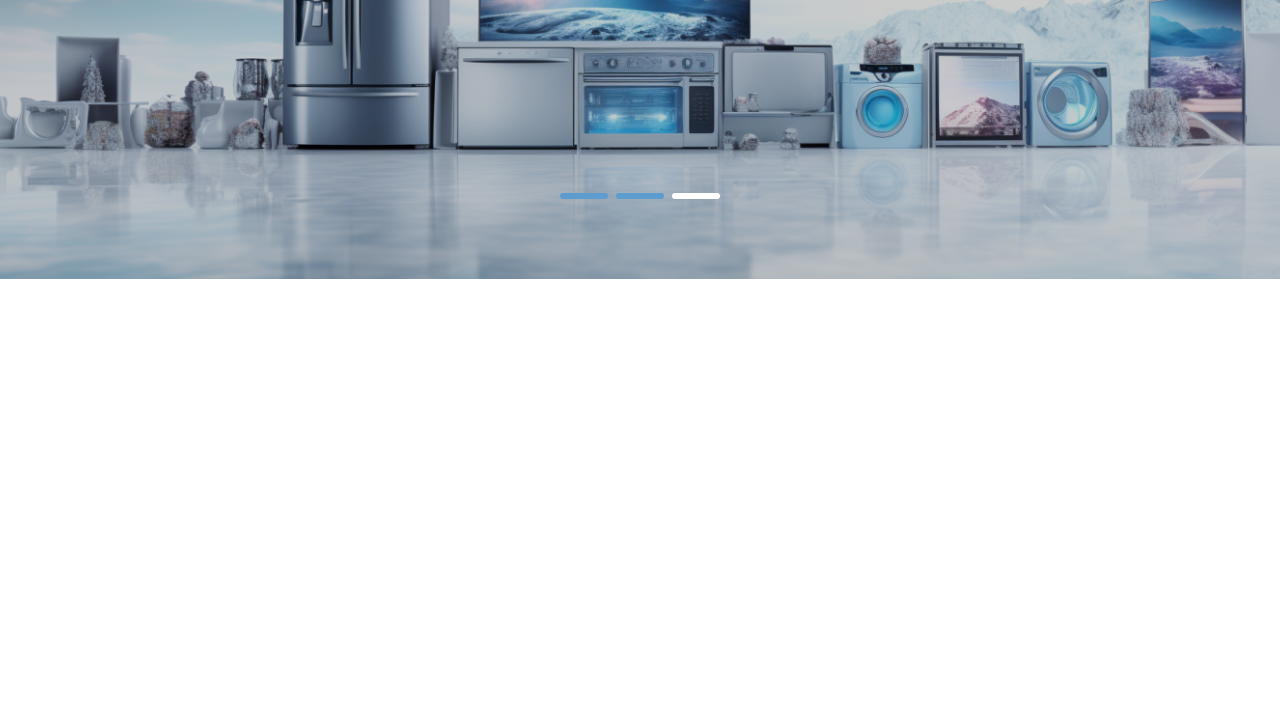
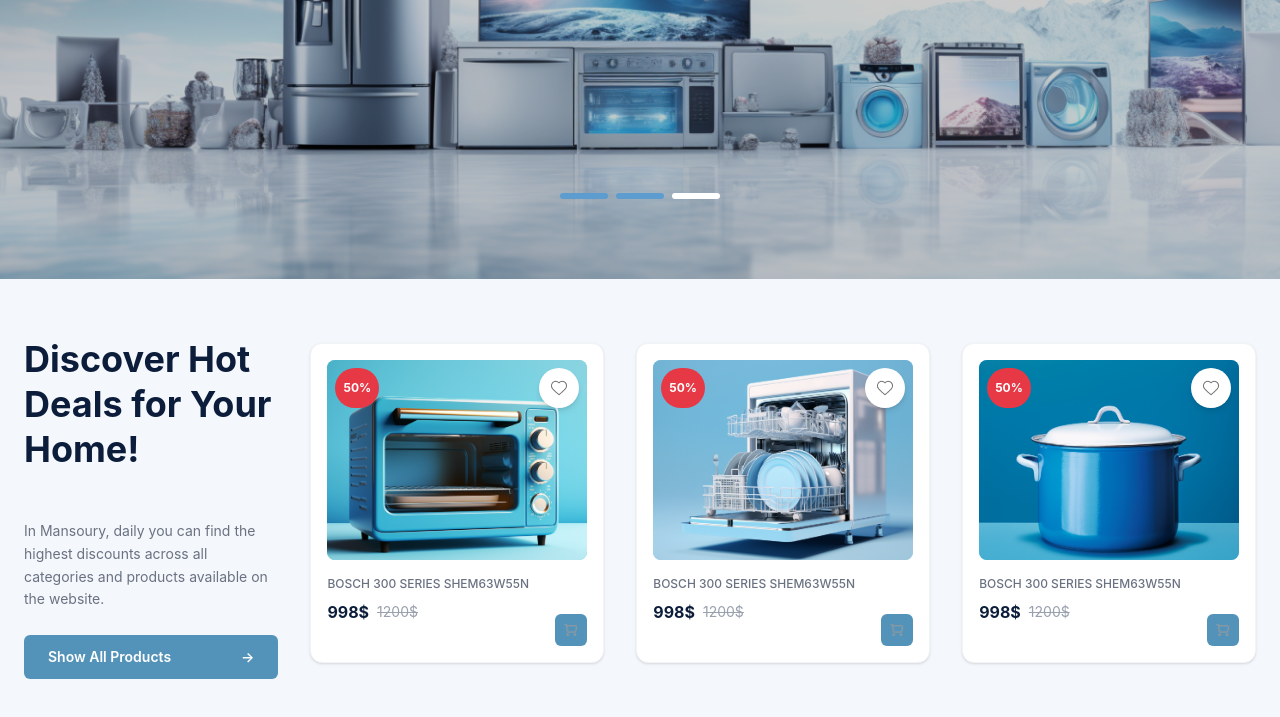
Before and after one commit to dilovar6666/hww3, a website: page index.html in a window 1280 px wide. Shown: the part 435-1152 px from the top of the page. Before the commit the page ends 800 px from the top, so only its background shows below. Drawn offline with nearby package versions, Linux system fonts and the light colour scheme; files that its build step writes are made by us from their sources.

Commit message:
feat: Add section-3

```diff
--- a/index.html
+++ b/index.html
@@ -71,6 +71,132 @@
       </div>
 
    </section>
+
+   <div class="bg-[#F4F7FB] py-16 px-6 font-sans">
+      <div class="max-w-7xl mx-auto flex flex-col md:flex-row gap-8">
+
+         <div class="w-full lg:w-[800px]  lg:h-[330px] md:w-1/4 flex flex-col justify-center gap-6">
+            <h2 class="text-[#0B1D3A] text-4xl font-bold leading-tight">
+               Discover Hot Deals for Your Home!
+            </h2>
+            <div class="w-16 h-1 bg-[#5D9CCF]"></div>
+            <p class="text-gray-500 text-sm leading-relaxed">
+               In Mansoury, daily you can find the highest discounts across all categories and products available on the
+               website.
+            </p>
+            <a href="#"
+               class="bg-[#5493B9] text-white px-6 py-3 rounded-md text-sm font-semibold flex items-center justify-between hover:bg-[#457b9d] transition-colors w-full">
+               Show All Products
+               <span>→</span>
+            </a>
+         </div>
+
+         <div class="w-full lg:h-[320px] md:w-3/4 flex flex-wrap md:flex-nowrap gap-4 justify-center">
+
+            <div
+               class="bg-white p-4 rounded-xl shadow-sm border border-gray-100 flex-1 min-w-[250px] max-w-[300px] relative group">
+
+               <div class="absolute top-6 left-6 bg-[#E73845] text-white text-xs font-bold px-2 py-3 rounded-full z-10">
+                  50%
+               </div>
+
+               <div
+                  class="absolute top-6 right-6 bg-white w-10 h-10 rounded-full flex items-center justify-center shadow-md z-10">
+                  <img src="./forimg/ecommerce.png" class="w-5 h-5" alt="">
+               </div>
+
+               <div class="bg-[#86D1E1] rounded-lg mb-4 overflow-hidden h-[200px] flex items-center justify-center">
+                  <img src="./forimg/forcards.png" alt="Product">
+               </div>
+
+               <div class="space-y-2">
+                  <p
+                     class="text-gray-500 text-xs font-medium uppercase text-ellipsis overflow-hidden whitespace-nowrap">
+                     Bosch 300 Series SHEM63W55N
+                  </p>
+                  <div class="flex items-center gap-2">
+                     <span class="text-[#0B1D3A] font-bold">998$</span>
+                     <span class="text-gray-400 text-sm line-through">1200$</span>
+                  </div>
+               </div>
+
+               <div class="absolute bottom-4 right-4 bg-[#5493B9] w-8 h-8 rounded-md flex items-center justify-center ">
+                  <img src="./forimg/badge (2).png" class="w-4 h-4 invert" alt="cart">
+               </div>
+            </div>
+         </div>
+
+         <div class="w-full lg:h-[320px] md:w-3/4 flex flex-wrap md:flex-nowrap gap-4 justify-center">
+
+            <div
+               class="bg-white p-4 rounded-xl shadow-sm border border-gray-100 flex-1 min-w-[250px] max-w-[300px] relative group">
+
+               <div class="absolute top-6 left-6 bg-[#E73845] text-white text-xs font-bold px-2 py-3 rounded-full z-10">
+                  50%
+               </div>
+
+               <div
+                  class="absolute top-6 right-6 bg-white w-10 h-10 rounded-full flex items-center justify-center shadow-md z-10">
+                  <img src="./forimg/ecommerce.png" class="w-5 h-5" alt="">
+               </div>
+
+               <div class="bg-[#86D1E1] rounded-lg mb-4 overflow-hidden h-[200px] flex items-center justify-center">
+                  <img src="./forimg/forcards2.png" alt="Product">
+               </div>
+
+               <div class="space-y-2">
+                  <p
+                     class="text-gray-500 text-xs font-medium uppercase text-ellipsis overflow-hidden whitespace-nowrap">
+                     Bosch 300 Series SHEM63W55N
+                  </p>
+                  <div class="flex items-center gap-2">
+                     <span class="text-[#0B1D3A] font-bold">998$</span>
+                     <span class="text-gray-400 text-sm line-through">1200$</span>
+                  </div>
+               </div>
+
+               <div class="absolute bottom-4 right-4 bg-[#5493B9] w-8 h-8 rounded-md flex items-center justify-center ">
+                  <img src="./forimg/badge (2).png" class="w-4 h-4 invert" alt="cart">
+               </div>
+            </div>
+         </div>
+
+         <div class="w-full lg:h-[320px] md:w-3/4 flex flex-wrap md:flex-nowrap gap-4 justify-center">
+
+            <div
+               class="bg-white p-4 rounded-xl shadow-sm border border-gray-100 flex-1 min-w-[250px] max-w-[300px] relative group">
+
+               <div class="absolute top-6 left-6 bg-[#E73845] text-white text-xs font-bold px-2 py-3 rounded-full z-10">
+                  50%
+               </div>
+
+               <div
+                  class="absolute top-6 right-6 bg-white w-10 h-10 rounded-full flex items-center justify-center shadow-md z-10">
+                  <img src="./forimg/ecommerce.png" class="w-5 h-5" alt="">
+               </div>
+
+               <div class="bg-[#86D1E1] rounded-lg mb-4 overflow-hidden h-[200px] flex items-center justify-center">
+                  <img src="./forimg/forcards3.png" alt="Product">
+               </div>
+
+               <div class="space-y-2">
+                  <p
+                     class="text-gray-500 text-xs font-medium uppercase text-ellipsis overflow-hidden whitespace-nowrap">
+                     Bosch 300 Series SHEM63W55N
+                  </p>
+                  <div class="flex items-center gap-2">
+                     <span class="text-[#0B1D3A] font-bold">998$</span>
+                     <span class="text-gray-400 text-sm line-through">1200$</span>
+                  </div>
+               </div>
+
+               <div class="absolute bottom-4 right-4 bg-[#5493B9] w-8 h-8 rounded-md flex items-center justify-center ">
+                  <img src="./forimg/badge (2).png" class="w-4 h-4 invert" alt="cart">
+               </div>
+            </div>
+         </div>
+      </div>
+   </div>
 </body>
 
 </html>
```
Also changed, not shown: forimg/ecommerce.png (added), forimg/forcards.png (added), forimg/forcards2.png (added), forimg/forcards3.png (added), forimg/sect4.png (added).
